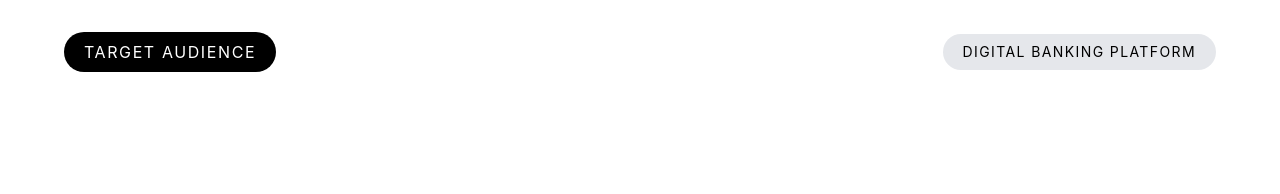
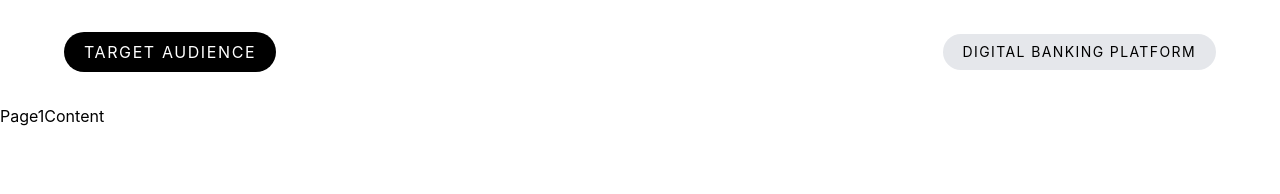
Before and after one commit to Samijagirdar/React-UI-Project, a React (Vite) app: page / in a window 1280 px wide. Shown: the top 194 px of the page. Built offline with nearby package versions, Linux system fonts and the light colour scheme.

Commit message:
Added Page1Content.jsx, LeftContent.jsx and RightContent,jsx and Upadated Section1.jsx

```diff
--- /dev/null
+++ b/src/components/Section1/Page1Content.jsx
@@ -0,0 +1,7 @@
+import React from "react";
+
+const Page1Content = () => {
+  return <div>Page1Content</div>;
+};
+
+export default Page1Content;
--- a/src/components/Section1/Section1.jsx
+++ b/src/components/Section1/Section1.jsx
@@ -1,10 +1,12 @@
 import React from "react";
 import Navbar from "./Navbar";
+import Page1Content from "./Page1Content";
 
 const Section1 = () => {
   return (
     <div className="h-screen w-full">
       <Navbar />
+      <Page1Content />
     </div>
   );
 };
```
Also changed, not shown: src/components/Section1/LeftContent.jsx (added), src/components/Section1/RightContent.jsx (added).
